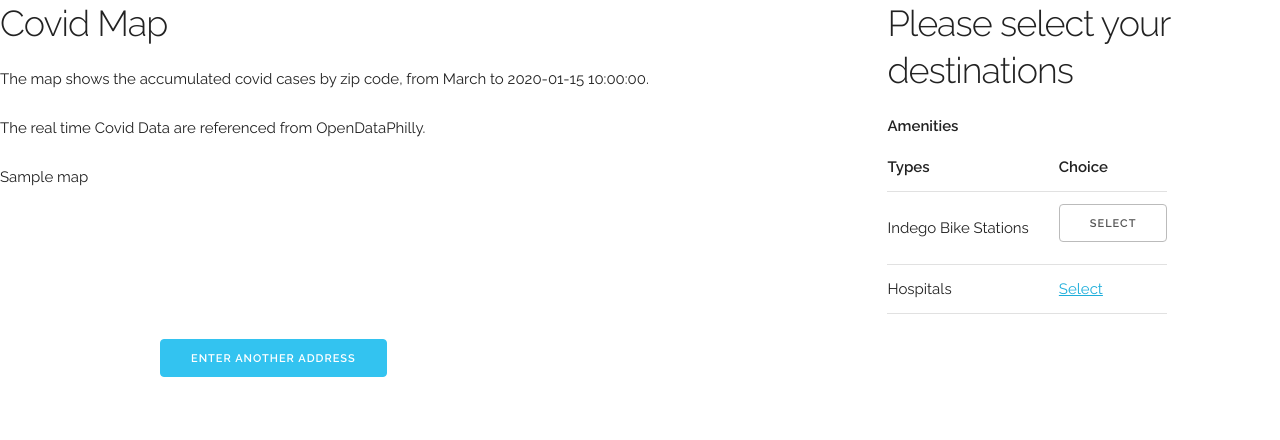
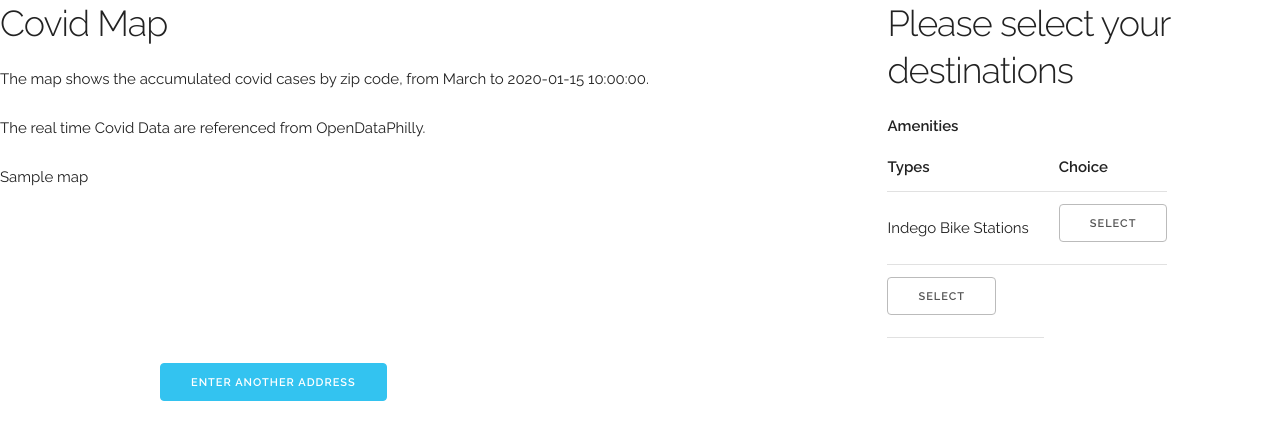
Before and after one commit to jiaxuanlyu/final-project-jiaxuan-chi, a Flask app: template templates/page2.html in a window 1280 px wide. Shown: the top 440 px of the page. Run offline with Flask 2, Linux system fonts and the light colour scheme; the template is opened without the code that fills it: most values are stand-ins (such as "Sample title", 1, 10 or a date in 2020).

Commit message:
Update page2.html

```diff
--- a/templates/page2.html
+++ b/templates/page2.html
@@ -55,8 +55,8 @@
                           </td>
                       </tr>
                       <tr>
-                          <td>Hospitals</td>
-                          <td><a href="http://127.0.0.1:5000/stationviewer?address={{name}}">Select</a></td>
+                          <td> <a href="http://127.0.0.1:5000/hospitalviewer?address={{name}}">
+                            <button type="submit"> Select </button> </a>
                       </tr>
                       </tbody>
                   </table>
```
